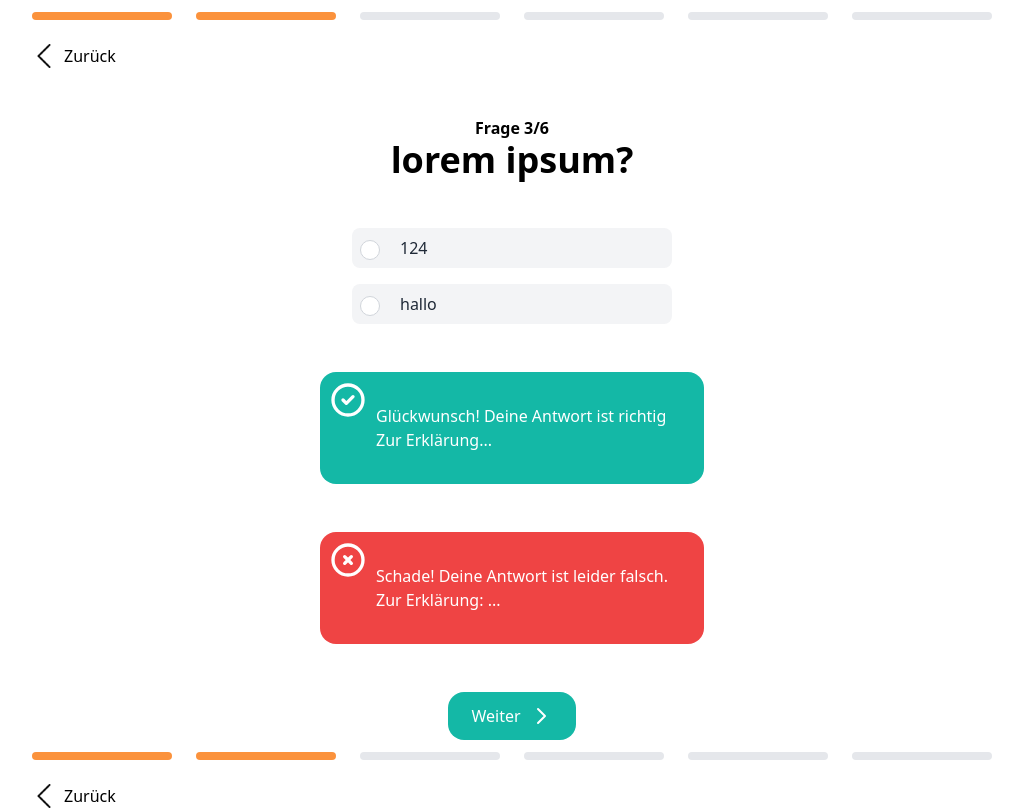
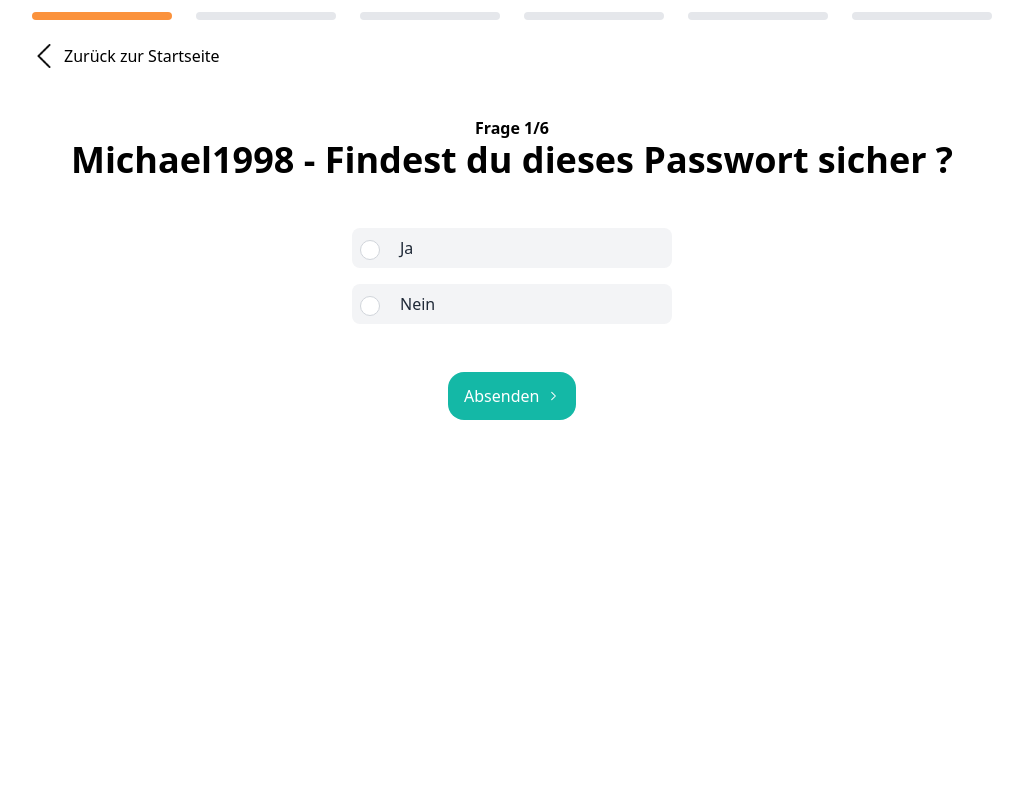
Before and after one commit to alexander-schoenmann/e-learning-quiz, an Angular app in the folder ELearningQuiz/: page /quiz in a window 1280 px wide. Shown: the top 810 px of the page, without its empty margins (128-1151 px from the left). Built offline with nearby package versions, Linux system fonts and the light colour scheme.

Commit message:
First question

```diff
--- a/ELearningQuiz/src/app/home/home.component.css
+++ b/ELearningQuiz/src/app/home/home.component.css
@@ -0,0 +1,3 @@
+.spacing {
+  margin-top: 100px;
+}
--- a/ELearningQuiz/src/app/home/home.component.html
+++ b/ELearningQuiz/src/app/home/home.component.html
@@ -1,7 +1,7 @@
 <div class="mx-40">
   <img class="w-24 mb-10 mt-3" src="./assets/images/Bild1.jpg" />
 
-  <div class="flex items-center mb-32">
+  <div class="flex items-center mb-32 spacing">
     <div class="basis-3/5">
       <h2 class="text-3xl mb-2 font-bold">Gin&Co GmbH E-Training</h2>
       <h3 class="text-2xl mb-2 text-aqua">
--- a/ELearningQuiz/src/app/question-radio/question-radio.component.css
+++ b/ELearningQuiz/src/app/question-radio/question-radio.component.css
@@ -0,0 +1,3 @@
+.hide {
+  display: none;
+}
--- a/ELearningQuiz/src/app/question-radio/question-radio.component.html
+++ b/ELearningQuiz/src/app/question-radio/question-radio.component.html
@@ -1,28 +1,21 @@
 <div class="mx-40 mt-3">
-  <div class="flex mb-6">
-    <div class="h-2 w-1/6 bg-orange-400 rounded-md mr-3"></div>
-    <div class="h-2 w-1/6 bg-orange-400 rounded-md mx-3"></div>
-    <div class="h-2 w-1/6 bg-gray-200 rounded-md mx-3"></div>
-    <div class="h-2 w-1/6 bg-gray-200 rounded-md mx-3"></div>
-    <div class="h-2 w-1/6 bg-gray-200 rounded-md mx-3"></div>
-    <div class="h-2 w-1/6 bg-gray-200 rounded-md ml-3"></div>
-  </div>
 
-  <button class="flex items-center">
+  <a class="flex items-center" routerLink="../home">
     <img class="h-6 inline" src="./assets/images/back-arrow.png" />
-    <p class="ml-2">Zurück</p>
-  </button>
+    <p class="ml-2">Zurück zur Startseite</p>
+  </a>
 
   <div class="flex flex-col mb-12 justify-content content-center mt-12">
-    <h4 class="text-1xl font-bold text-center">Frage <span>3/6</span></h4>
+    <h4 class="text-1xl font-bold text-center">Frage <span>{{ question.id }}/6</span></h4>
     <h2 class="text-4xl font-bold text-center">{{ question.title }}</h2>
   </div>
 
   <!-- Antwortmöglichkeiten -->
-  <div class="flex-col items-center justify-center">
+  <form class="flex-col items-center justify-center">
     <div
       *ngFor="let answer of question.answers"
       class="bg-gray-100 m-auto w-1/3 rounded-lg mt-4 duration-150 hover:border-2 hover:border-teal-500"
+      [ngClass]="hideInputs == false ? '' : 'hide'"
     >
       <div class="flex flex-1 justify-start p-2">
         <label
@@ -31,17 +24,22 @@
         >
           <input
             class="mr-5 form-check-input appearance-none rounded-full h-5 w-5 border border-gray-300 bg-white checked:bg-teal-500 checked:border-teal-500 focus:outline-none transition duration-200 mt-1 align-top bg-no-repeat bg-center bg-contain float-left cursor-pointer"
-            type="radio"
+            type="radio" (change)="onItemChange($event.target)"
             name="{{ question.id }}"
             id="{{ question.id }}"
+            value="{{ answer.correct }}"
+            [attr.data-answerText] = "answer.text"
+            [attr.data-answerDescription] = "answer.description"
           />
           {{ answer.text }}
         </label>
       </div>
     </div>
 
+    <!-- Richtig -->
     <div
       class="m-auto w-96 bg-teal-500 rounded-2xl p-8 text-white mt-12 relative"
+      [ngClass]="showCorrectAnswerField === true ? 'show' : 'hide'"
     >
       <svg
         xmlns="http://www.w3.org/2000/svg"
@@ -58,11 +56,15 @@
         />
       </svg>
       <p class="pl-6">
-        Glückwunsch! Deine Antwort ist richtig Zur Erklärung...
+        Glückwunsch! Deine Antwort ({{selectedAnswerText}}) ist richtig!
+        {{selectedAnswerDescription}}
       </p>
     </div>
+
+    <!-- Falsch -->
     <div
-      class="m-auto w-96 bg-red-500 rounded-2xl p-8 text-white mt-12 relative"
+      class=" m-auto w-96 bg-red-500 rounded-2xl p-8 text-white mt-12 relative"
+      [ngClass]="showFalseAnswerField == true ? '' : 'hide'"
     >
       <svg
         xmlns="http://www.w3.org/2000/svg"
@@ -79,13 +81,27 @@
         />
       </svg>
       <p class="pl-6">
-        Schade! Deine Antwort ist leider falsch. Zur Erklärung: ...
+        Schade! Deine Antwort ({{selectedAnswerText}}) ist leider falsch!
+        {{selectedAnswerDescription}}
       </p>
     </div>
-    <button
-      class="mt-12 m-auto flex bg-teal-500 justify-center duration-300 rounded-2xl w-32 hover:bg-teal-700 text-white py-3 px-4 disabled:bg-gray-300"
+
+    <!-- No Answer -->
+    <div
+      class="m-auto w-96 bg-red-500 rounded-2xl p-8 text-white mt-12 relative"
+      [ngClass]="showHintToAnswerQuestion == true ? '' : 'hide'"
     >
-      Weiter
+      <p class="pl-6">
+       Bitte wähle eine Antwort aus.
+      </p>
+    </div>
+
+
+    <a class="mt-12 m-auto flex bg-teal-500 justify-center
+                   duration-300 rounded-2xl w-32 hover:bg-teal-700 text-white
+                   py-3 px-4 disabled:bg-gray-300" (click)="calculateResult()"
+       [ngClass]="showSubmitButton == true ? '' : 'hide'"
+    > Absenden
       <svg
         xmlns="http://www.w3.org/2000/svg"
         class="h-6 w-6 ml-2"
@@ -96,6 +112,26 @@
       >
         <path stroke-linecap="round" stroke-linejoin="round" d="M9 5l7 7-7 7" />
       </svg>
-    </button>
-  </div>
+    </a>
+
+
+    <a class="mt-12 m-auto flex bg-teal-500 justify-center
+                   duration-300 rounded-2xl w-32 hover:bg-teal-700 text-white
+                   py-3 px-4 disabled:bg-gray-300" (click)="navigateToNextQuestion()"
+       [ngClass]="showNextButton == true ? '' : 'hide'"
+    > Nächste Frage
+      <svg
+        xmlns="http://www.w3.org/2000/svg"
+        class="h-6 w-6 ml-2"
+        fill="none"
+        viewBox="0 0 24 24"
+        stroke="currentColor"
+        stroke-width="2"
+      >
+        <path stroke-linecap="round" stroke-linejoin="round" d="M9 5l7 7-7 7" />
+      </svg>
+    </a>
+
+
+  </form>
 </div>
--- a/ELearningQuiz/src/app/question-radio/question-radio.component.ts
+++ b/ELearningQuiz/src/app/question-radio/question-radio.component.ts
@@ -1,4 +1,4 @@
-import { Component, Input, OnInit } from '@angular/core';
+import {Component, EventEmitter, Input, OnInit, Output} from '@angular/core';
 
 @Component({
   selector: 'app-question-radio',
@@ -8,7 +8,59 @@ import { Component, Input, OnInit } from '@angular/core';
 export class QuestionRadioComponent implements OnInit {
   @Input() question: any;
 
+  public hasSelectedAnswer = false;
+  public selectedAnswer: string = "";
+  public selectedAnswerText = "";
+  public selectedAnswerDescription = "";
+
+  public showHintToAnswerQuestion = false;
+  public showCorrectAnswerField = false;
+  public showFalseAnswerField = false;
+  public hideInputs = false;
+
+  public showSubmitButton = true;
+  public showNextButton = false;
+
+
+  @Output() updateResultCounter = new EventEmitter<any>();
+
   constructor() {}
 
   ngOnInit(): void {}
+
+  public calculateResult () {
+    if (this.hasSelectedAnswer) {
+
+      if (this.selectedAnswer == "true") {
+        //richtig
+        this.showHintToAnswerQuestion = false;
+        this.showFalseAnswerField = false;
+        this.showCorrectAnswerField = true;
+
+      } else {
+        //false
+        this.showHintToAnswerQuestion = false;
+        this.showCorrectAnswerField = false;
+        this.showFalseAnswerField = true;
+      }
+      this.hideInputs = true;
+
+      this.showSubmitButton = false;
+      this.showNextButton = true;
+
+    } else {
+      this.showHintToAnswerQuestion = true;
+    }
+  }
+
+  public onItemChange (value: any) {
+    this.hasSelectedAnswer = true;
+    this.selectedAnswer = value.value;
+    this.selectedAnswerText = value.getAttribute("data-answerText");
+    this.selectedAnswerDescription = value.getAttribute("data-answerDescription");
+  }
+
+  public navigateToNextQuestion () {
+    this.updateResultCounter.emit();
+  }
 }
--- a/ELearningQuiz/src/app/question-template/question-template.component.html
+++ b/ELearningQuiz/src/app/question-template/question-template.component.html
@@ -1,11 +1,26 @@
-<div *ngFor="let question of questions; let i = index">
-  <!--     <p class="font-bold">Frage {{ i + 1 }}/{{ questions.length }}</p> -->
+<div class="mx-40 mt-3">
+
+  <div class="flex mb-6" >
+    <div class="h-2 w-1/6 rounded-md mr-3" [ngClass]="progress >= 0 ? 'bg-orange-400' : 'bg-gray-200'"></div>
+    <div class="h-2 w-1/6  rounded-md mx-3" [ngClass]="progress >= 1 ? 'bg-orange-400' : 'bg-gray-200'"></div>
+    <div class="h-2 w-1/6  rounded-md mx-3" [ngClass]="progress >= 2 ? 'bg-orange-400' : 'bg-gray-200'"></div>
+    <div class="h-2 w-1/6  rounded-md mx-3" [ngClass]="progress >= 3 ? 'bg-orange-400' : 'bg-gray-200'"></div>
+    <div class="h-2 w-1/6  rounded-md mx-3" [ngClass]="progress >= 4 ? 'bg-orange-400' : 'bg-gray-200'"></div>
+    <div class="h-2 w-1/6  rounded-md ml-3" [ngClass]="progress >= 5 ? 'bg-orange-400' : 'bg-gray-200'"></div>
+  </div>
+</div>
 
 <app-question-radio
-    [question]="question"
-    *ngIf="question.type === 'radio' && question.id === i + 1"
+    (updateResultCounter)="updateProgress()"
+    [question]="questions[0]"
+    *ngIf="progress==0"
 ></app-question-radio>
 
+<div *ngIf="progress == 1"> Hallo </div>
+
+
+
+<!--
   <app-question-checkbox
     [question]="question"
     *ngIf="question.type === 'checkbox' && question.id === i + 1"
@@ -16,10 +31,4 @@
     *ngIf="question.type === 'button' && question.id === i + 1"
   ></app-question-button>
 
-  <!--     <button
-      routerLink="{{ question.id }}"
-      class="bg-blue-600 hover:bg-blue-400 text-white font-bold py-2 px-4 rounded"
-    >
-      Weiter
-    </button> -->
-</div>
+  -->
--- a/ELearningQuiz/src/app/question-template/question-template.component.ts
+++ b/ELearningQuiz/src/app/question-template/question-template.component.ts
@@ -8,14 +8,16 @@ import { Component, OnInit } from '@angular/core';
 export class QuestionTemplateComponent implements OnInit {
   constructor() {}
 
+  public progress: number = 0;
+
   public questions = [
     {
       id: 1,
       type: 'radio',
-      title: 'lorem ipsum?',
+      title: 'Michael1998 - Findest du dieses Passwort sicher ?',
       answers: [
-        { text: '124', correct: true },
-        { text: 'hallo', correct: false },
+        { text: 'Ja', correct: false, description: "Das Passwort sollte keine personenbezogenen Inhalte wie Name oder Passwort sein." },
+        { text: 'Nein', correct: true, description: "Das Passwort sollte keine personenbezogenen Inhalte wie Name oder Passwort sein." },
       ],
     },
     {
@@ -40,4 +42,8 @@ export class QuestionTemplateComponent implements OnInit {
   ];
 
   ngOnInit(): void {}
+
+  updateProgress () {
+    this.progress += 1;
+  }
 }
--- a/ELearningQuiz/src/index.html
+++ b/ELearningQuiz/src/index.html
@@ -4,7 +4,7 @@
   <meta charset="utf-8">
   <title>ELearningQuiz</title>
   <base href="/">
-  <meta name="viewport" content="width=device-width, initial-scale=1">
+  <meta name="viewport" content="width=device-width, initial-scale=1.0, maximum-scale=1.0, user-scalable=0" />
   <link rel="icon" type="image/x-icon" href="favicon.ico">
 </head>
 <body>
```
Lines whose indentation alone changed are shown as unchanged.
